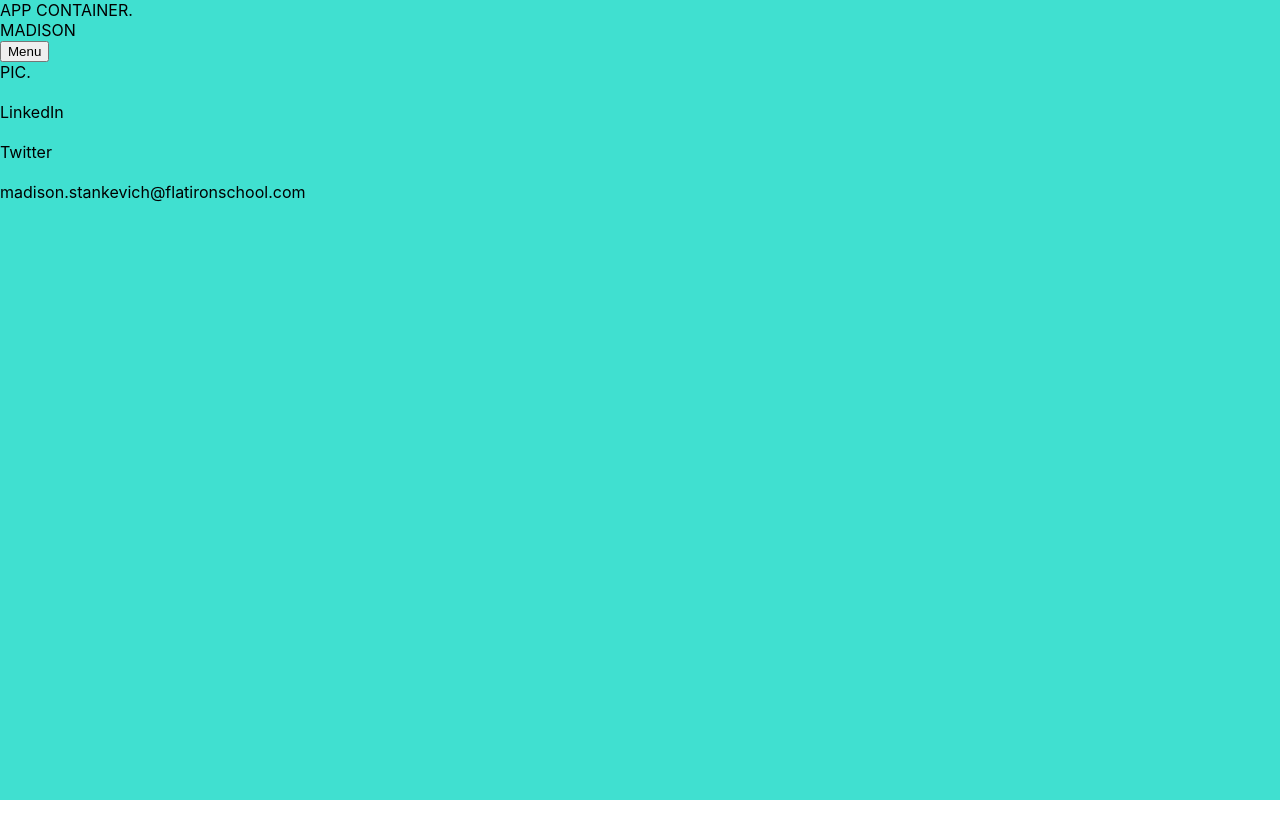
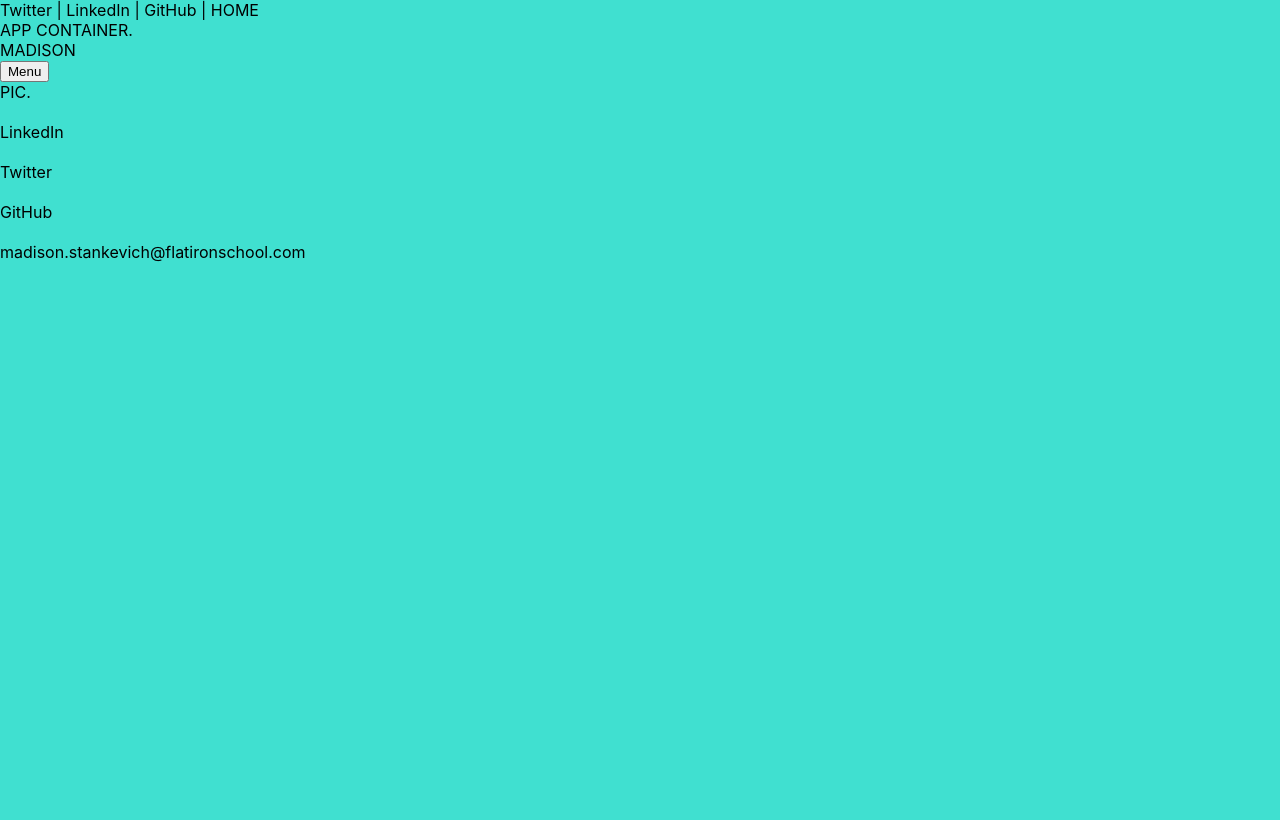
Before and after one commit to madison-stankevich/MadisonStankevich, a React (Create React App) app: page /contact in a window 1280 px wide. Built offline with nearby package versions, Linux system fonts and the light colour scheme.

Commit message:
added contact bar across the top of page.

```diff
--- a/src/App.js
+++ b/src/App.js
@@ -2,11 +2,13 @@ import React from 'react';
 import './App.css';
 
 import AppContainer from './Containers/AppContainer';
+import ContactBar from './Containers/ContactBar';
 
 
 function App() {
   return (
     <div className="example">
+      <ContactBar />
       <AppContainer />
     </div>
   );
--- a/src/Components/About.js
+++ b/src/Components/About.js
@@ -9,12 +9,16 @@ class About extends Component {
     render() {
         return (
             <div>
+                ABOUT ME
+                <br/><br/>
+                PIC
+                <br/><br/>
                 My name is Madison Stankevich.
                 I am a Web Developer with a background in nursing.
                 Before getting into coding, I worked in a Dermatology office and a Medical Spa.
                 <br/><br/>
                 In January 2019 I committed to coding full time by starting the Software Engineering immersion program at The Flatiron School.
-                Fifteen weeks later, I am armed with a valuable new skillset and am incredibly excited to dive in to my first job as a developer.
+                Fifteen weeks later, I am armed with a valuable new skillset and am incredibly excited to start my first job as a developer.
                 <br/><br/>
                 Currently working with: Ruby | Rails | JavaScript | React.js | HTML5 | CSS
                 <br/><br/>
--- a/src/Components/Contact.js
+++ b/src/Components/Contact.js
@@ -14,6 +14,8 @@ class Contact extends Component {
                 <br/><br/>
                 Twitter
                 <br/><br/>
+                GitHub
+                <br/><br/>
                 madison.stankevich@flatironschool.com
             </div>
          );
--- a/src/Components/Home.js
+++ b/src/Components/Home.js
@@ -8,7 +8,13 @@ class Home extends Component {
     render() {
         return (
             <div className="homeBody">
-                HOME.
+                Welcome to the personal website of Madison Stankevich.
+                <br/><br/>
+                This site documents one woman's journey into tech.
+                <br/><br/>
+                Don't know where to start?
+                <br/>
+                Check out the projects, blog, and about sections.
             </div>
          );
     }
--- a/src/Components/Projects.js
+++ b/src/Components/Projects.js
@@ -27,6 +27,9 @@ class Projects extends Component {
                     <br/><br/>
                     We used a Ruby on Rails backend to access the Dark Skies weather API and to house all of our user's data.
                     The front end was built using vanilla JS styling and React.js components.
+                    <br/><br/>
+                    This application is deployed live on Heroku.
+                    Please forgive the slow load times.
                     <br/><br/>
                     OUR APP
                 </div>
--- /dev/null
+++ b/src/Containers/ContactBar.js
@@ -0,0 +1,17 @@
+import React, { Component } from 'react';
+
+class ContactBar extends Component {
+    constructor(props) {
+        super(props);
+        this.state = {  }
+    }
+    render() {
+        return (
+            <div>
+                Twitter | LinkedIn | GitHub | HOME
+            </div>
+         );
+    }
+}
+
+export default ContactBar;
```
